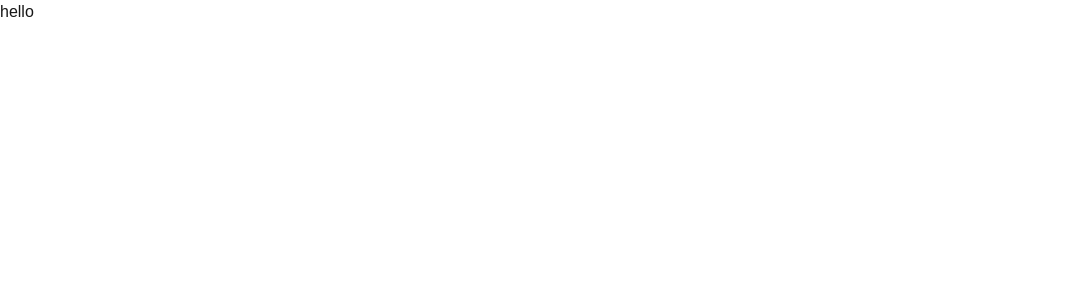
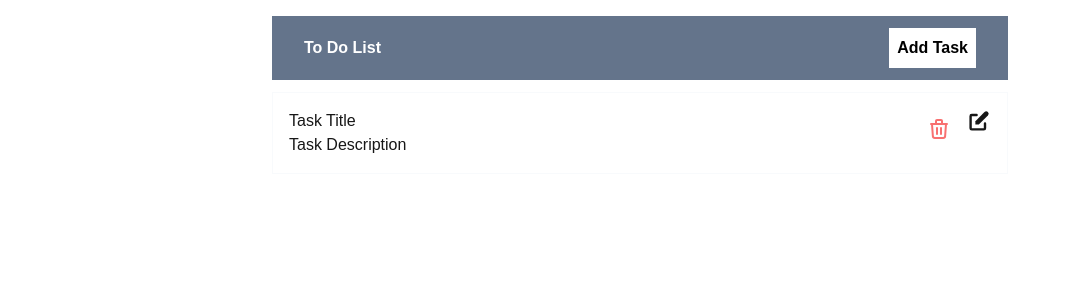
Before and after one commit to MinThetNaung123/to-do-list, a Next.js app: page / in a window 1280 px wide. Shown: the top 300 px of the page, without its empty margins (0-1070 px from the left). Built offline with nearby package versions, Linux system fonts and the light colour scheme.

Commit message:
add: navbar and others

```diff
--- a/app/layout.js
+++ b/app/layout.js
@@ -1,5 +1,6 @@
 import localFont from "next/font/local";
 import "./globals.css";
+import Navbar from "@/components/Navbar";
 
 const geistSans = localFont({
   src: "./fonts/GeistVF.woff",
@@ -20,10 +21,11 @@ export const metadata = {
 export default function RootLayout({ children }) {
   return (
     <html lang="en">
-      <body
-        className={`${geistSans.variable} ${geistMono.variable} antialiased`}
-      >
-        {children}
+      <body className={`${geistSans.variable} ${geistMono.variable} antialiased`}>
+        <div className="max-w-3xl mx-auto p-4">
+          <Navbar />
+          {children}
+        </div>
       </body>
     </html>
   );
--- a/app/page.jsx
+++ b/app/page.jsx
@@ -1,5 +1,8 @@
+import TaskList from "@/components/TaskList";
 import Image from "next/image";
 
 export default function Home() {
-  return <h1> hello </h1>
+  return (
+    <TaskList />
+  );
 }
--- /dev/null
+++ b/components/Navbar.jsx
@@ -0,0 +1,10 @@
+import Link from 'next/link';
+
+export default function Navbar() {
+    return (
+        <nav className='flex justify-between items-center bg-slate-500 px-8 py-3'>
+            <Link className='text-white font-bold' href = {'/'}>To Do List</Link>
+            <Link className='bg-white text-black font-bold p-2' href = {'/addTask'}>Add Task</Link>
+        </nav>
+    )
+}
--- /dev/null
+++ b/components/Remove.jsx
@@ -0,0 +1,9 @@
+import { HiOutlineTrash } from "react-icons/hi"
+
+export default function Remove() {
+    return (
+        <button className='text-red-400 font-bold p-2'>
+            <HiOutlineTrash size={24} />
+        </button>
+    )
+}
--- /dev/null
+++ b/components/TaskList.jsx
@@ -0,0 +1,23 @@
+import Remove from "./Remove";
+import Link from "next/link";
+import { HiPencilAlt } from "react-icons/hi";
+
+export default function TaskList() {
+    return (
+        <>
+            <div className="p-4 border border-slate-50 my-3 flex justify-between gap-5 items-start">
+                <div>
+                    <h2> Task Title </h2>
+                    <div> Task Description </div>
+                </div>
+
+                <div className="flex gap-2">
+                    <Remove />
+                    <Link href={'/editTask/123'}>
+                        <HiPencilAlt size={24} />
+                    </Link>
+                </div>
+            </div>
+        </>
+    );
+}
```
